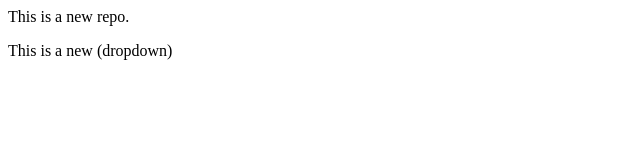
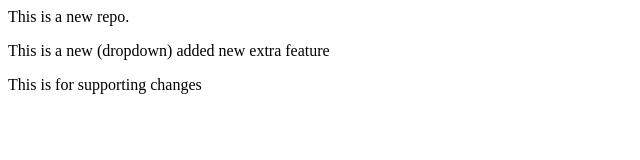
Before and after one commit to DanishDan85/localrepo, a plain HTML site: page index.html in a window 1280 px wide. Shown: the whole page, without its empty margins (0-640 px from the left). Drawn offline with Linux system fonts and the light colour scheme.

Commit message:
new feature with extra support

```diff
--- a/index.html
+++ b/index.html
@@ -1,2 +1,3 @@
 <p>This is a new repo.</p>
-<p>This is a new (dropdown)</p>
+<p>This is a new (dropdown) added new extra feature</p>
+<p>This is for supporting changes</p>
```
